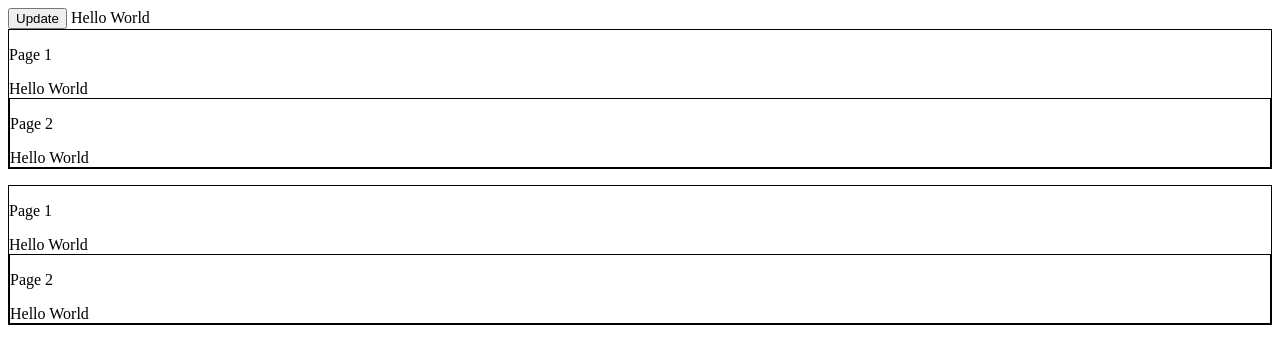
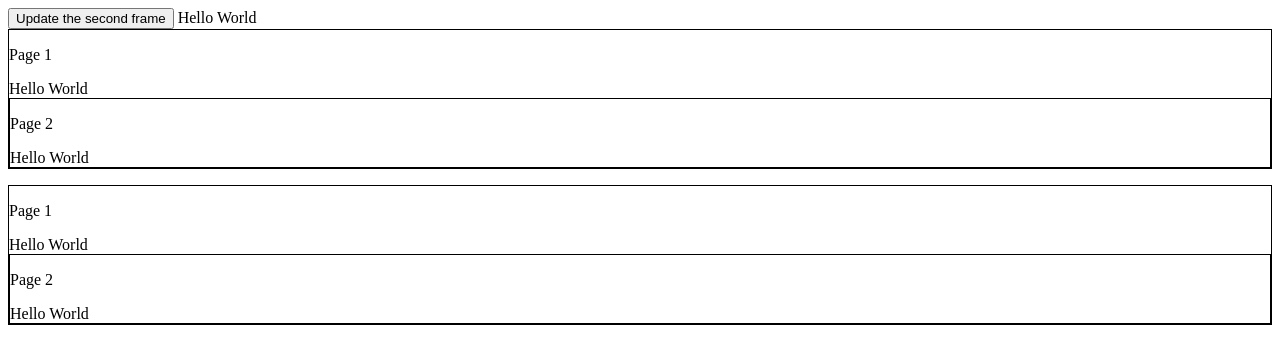
Before and after one commit to creativeArtie/ChainerJS, a plain HTML site: page loader/index.html in a window 1280 px wide. Drawn offline with nearby package versions, Linux system fonts and the light colour scheme.

Commit message:
Add files via upload

```diff
--- a/loader/index.html
+++ b/loader/index.html
@@ -4,6 +4,7 @@
   <meta charset="utf-8">
   <script src="../chainer.js"></script>
   <style>div{border:1px solid;}div + div{margin-top: 1em;}</style>
+  <title>Basic Features Example</title>
   <script>
     chainer.model("test", function(model){
       model.write("text1", "Hello");
@@ -20,7 +21,7 @@
     })
   </script>
   <body>
-    <button data-click="">Update</button>
+    <button data-click="">Update the second frame</button>
     <span std-write="test.text1"></span>
     <span data-std-write="test.text2"></span>
     <div data-std-load="page1.html"></div>
```
